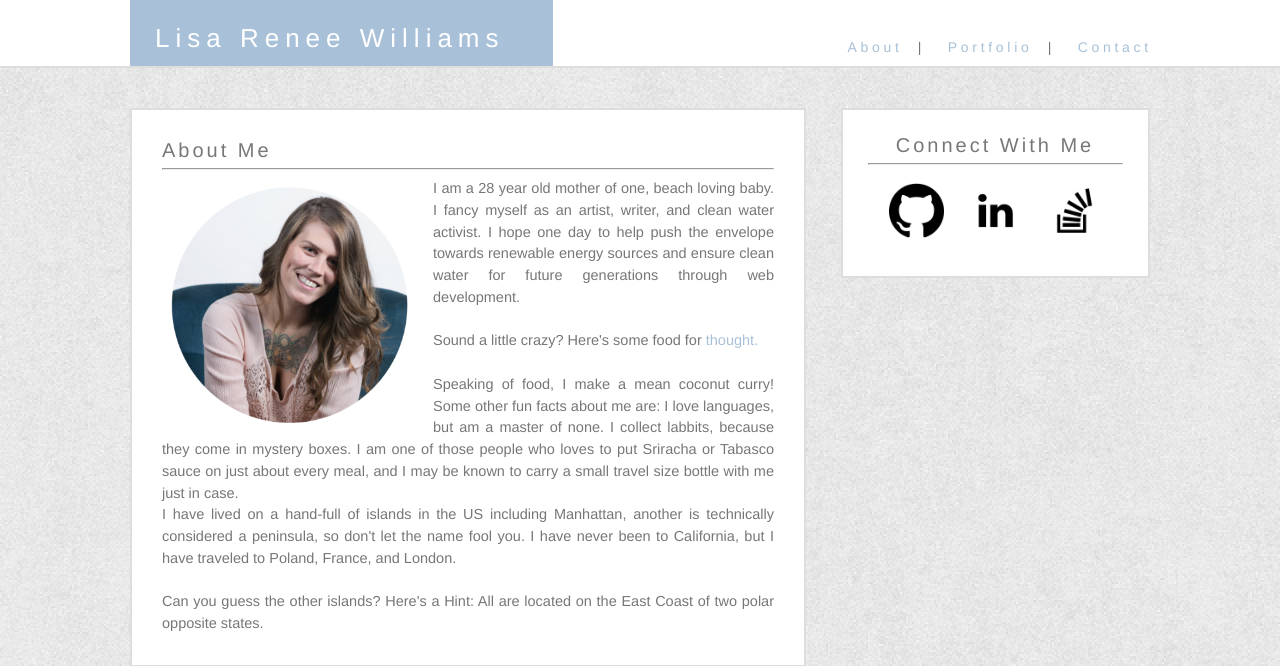
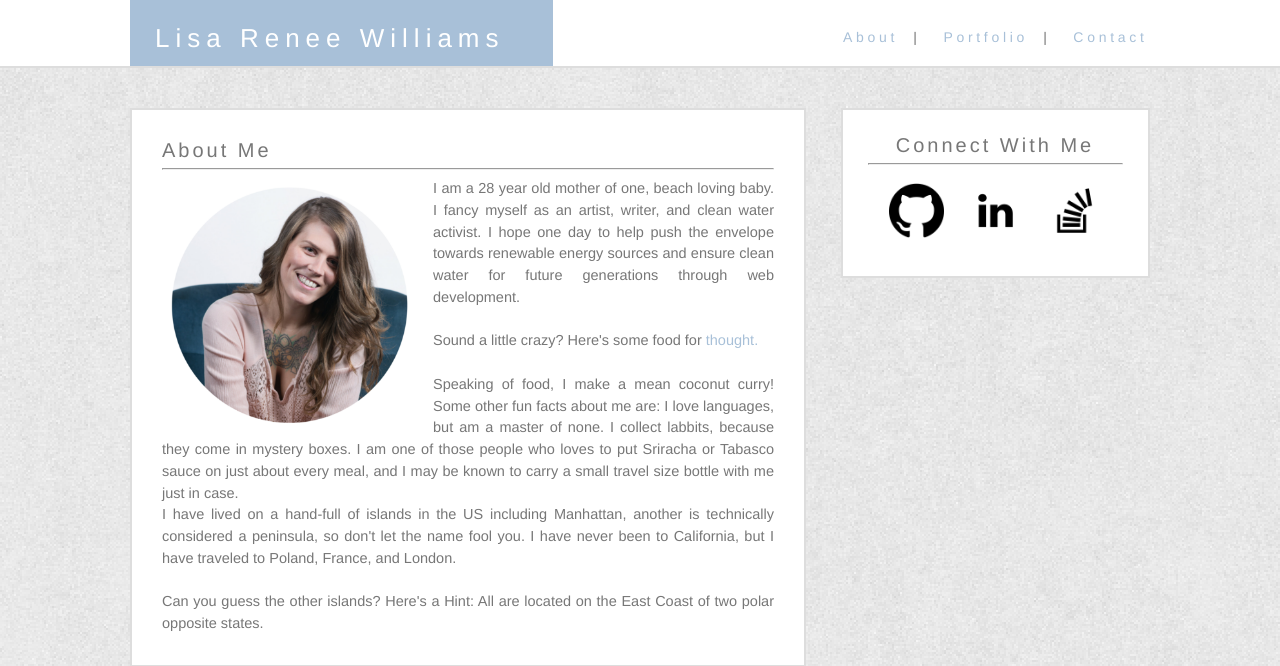
Before and after one commit to lisa-will/Basic-Portfolio, a PHP site: page / in a window 1280 px wide. Shown: the top 666 px of the page. Run offline with PHP 8.4, Linux system fonts and the light colour scheme.

Commit message:
content added

```diff
--- a/assets/css/style.css
+++ b/assets/css/style.css
@@ -47,15 +47,8 @@ nav {
 	color: #777;
 	font-size: 14px;
 	letter-spacing: 3.7px;
-
-
-}
-
-.fixed-nav-bar {
-	position: fixed;
- 	width: 100%;
- 	top: 5%;
- 	margin-left: 23%;
+	padding-top: 30px;
+	padding-left: 290px;
 }
 
 h1 {
--- a/contact.html
+++ b/contact.html
@@ -17,7 +17,7 @@
 	<!-- Nav Bar -->
 
 				<nav>
-      			<nav class="fixed-nav-bar">
+
         			<a href="index.html">About</a>&nbsp; | &nbsp;
         			<a href="portfolio.html">Portfolio</a>&nbsp; | &nbsp;
        				<a href="contact.html">Contact</a>
--- a/index.html
+++ b/index.html
@@ -17,7 +17,7 @@
 <!-- Nav Bar -->
 
       			<nav>
-      			<nav class="fixed-nav-bar">
+
         			<a href="index.html">About</a>&nbsp; | &nbsp;
         			<a href="portfolio.html">Portfolio</a>&nbsp; | &nbsp;
        				<a href="contact.html">Contact</a>
--- a/portfolio.html
+++ b/portfolio.html
@@ -17,7 +17,7 @@
 	<!-- Nav Bar -->
 
 				<nav>
-      			<nav class="fixed-nav-bar">
+
         			<a href="index.html">About</a>&nbsp; | &nbsp;
         			<a href="portfolio.html">Portfolio</a>&nbsp; | &nbsp;
        				<a href="contact.html">Contact</a>
```
